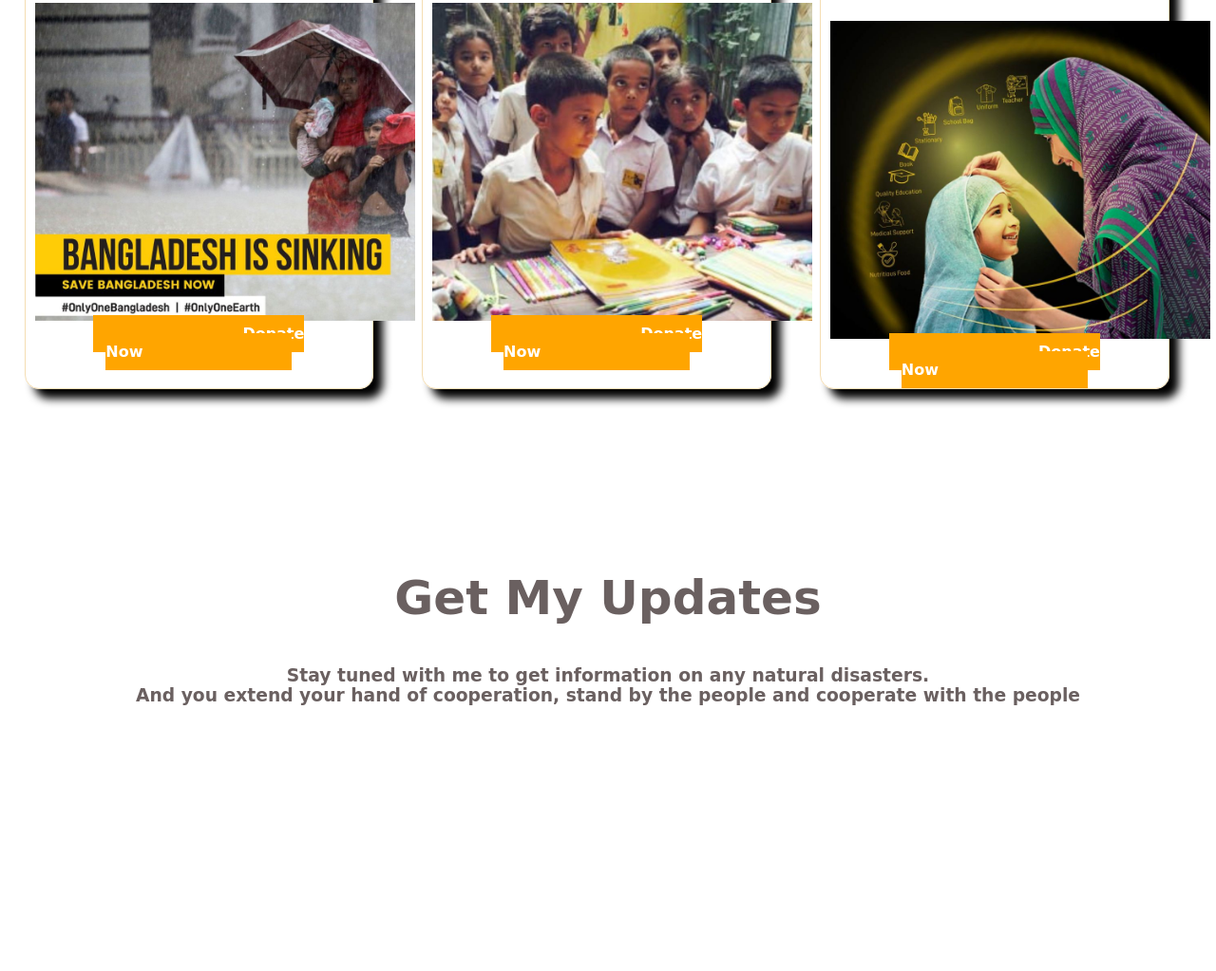
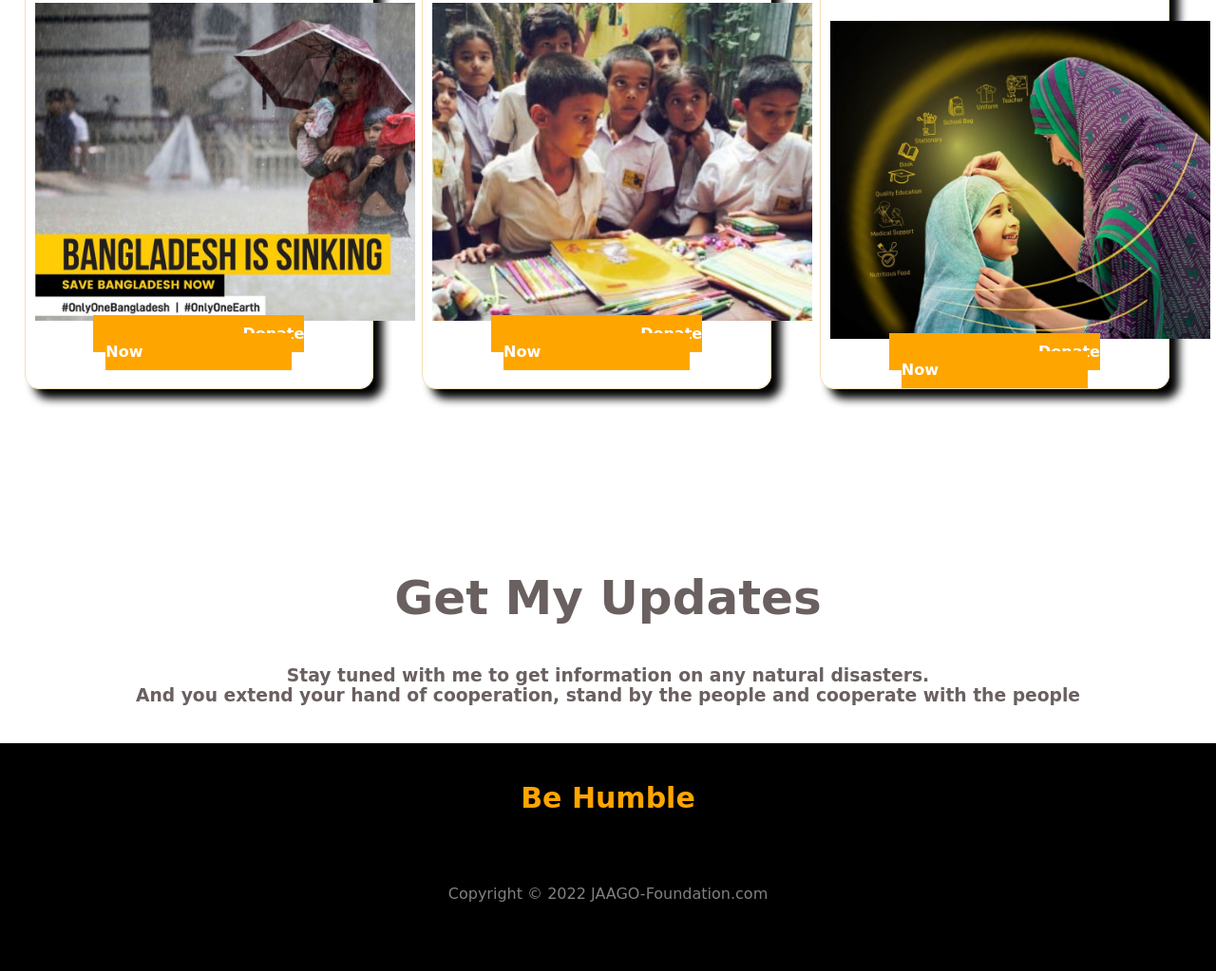
Before and after one commit to rafiulhasan1/JAAGO-Foundation, a plain HTML site: page index.html in a window 1280 px wide. Shown: the part 2085-3108 px from the top of the page at 95% size. Before the commit the page ends 2868 px from the top, so only its background shows below. Drawn offline with Linux system fonts and the light colour scheme; a web font is replaced by a local one.

Commit message:
fotter part added

```diff
--- a/index.html
+++ b/index.html
@@ -102,4 +102,8 @@
         </div>
     </section>
 </body>
+<footer class="part-9">
+    <h1 class="text-2"><span>Be Humble</span></h1><br><br>
+    <p>Copyright © 2022 JAAGO-Foundation.com</p>
+</footer>
 </html>
--- a/style.css
+++ b/style.css
@@ -116,3 +116,10 @@ hr{
     color: white;
     font-weight: 600;
 }
+.part-9{
+    text-align: center;
+    background-color: black;
+    color: gray;
+    height: 200px;
+    padding: 20px 30px;
+}
```
